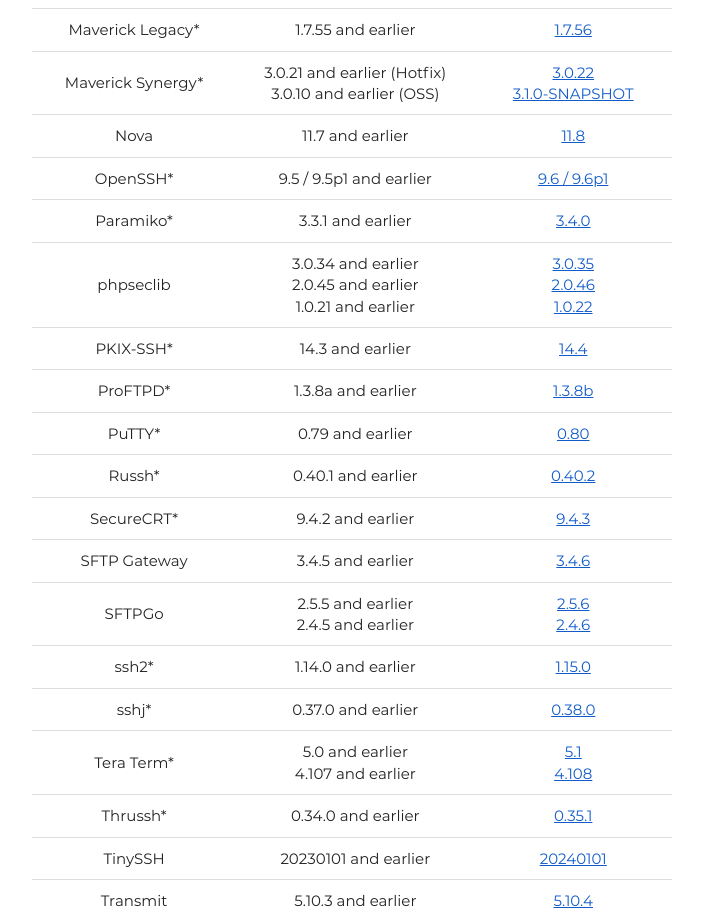
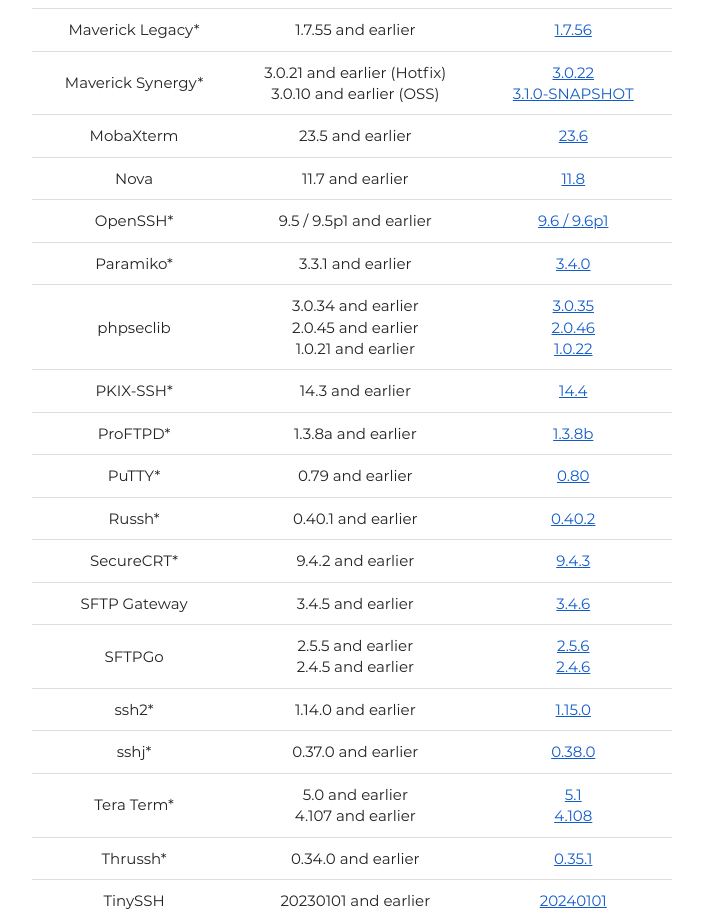
Before and after one commit to RUB-NDS/Terrapin-Website, a plain HTML site: page patches.html in a window 1280 px wide. Shown: the part 1571-2486 px from the top of the page, without its empty margins (288-991 px from the left). Drawn offline with Linux system fonts and the light colour scheme.

Commit message:
feat(patches): Add MobaXTerm

```diff
--- a/patches.html
+++ b/patches.html
@@ -133,6 +133,11 @@
           <td>Maverick Synergy*</td>
           <td>3.0.21 and earlier (Hotfix)<br>3.0.10 and earlier (OSS)</td>
           <td><a href="https://jadaptive.com/important-java-ssh-security-update-new-ssh-vulnerability-discovered-cve-2023-48795/">3.0.22<br>3.1.0-SNAPSHOT</a></td>
+        </tr>
+        <tr id="mobaxterm">
+          <td>MobaXterm</td>
+          <td>23.5 and earlier</td>
+          <td><a href="https://mobaxterm.mobatek.net/download-home-edition.html">23.6</a></td>
         </tr>
         <tr id="nova">
           <td>Nova</td>
```
